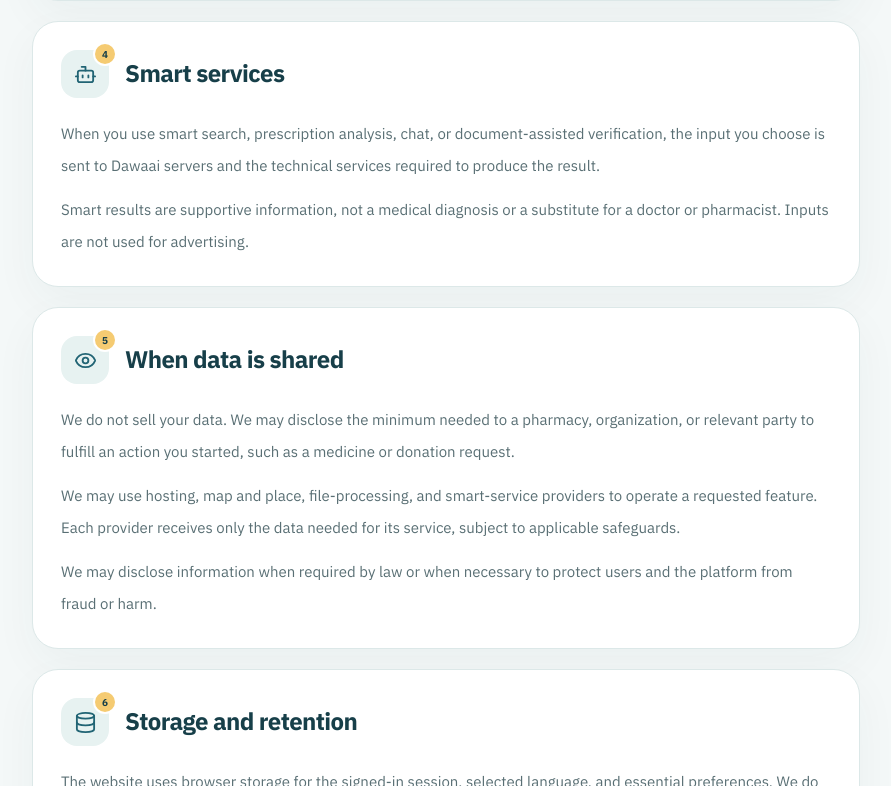
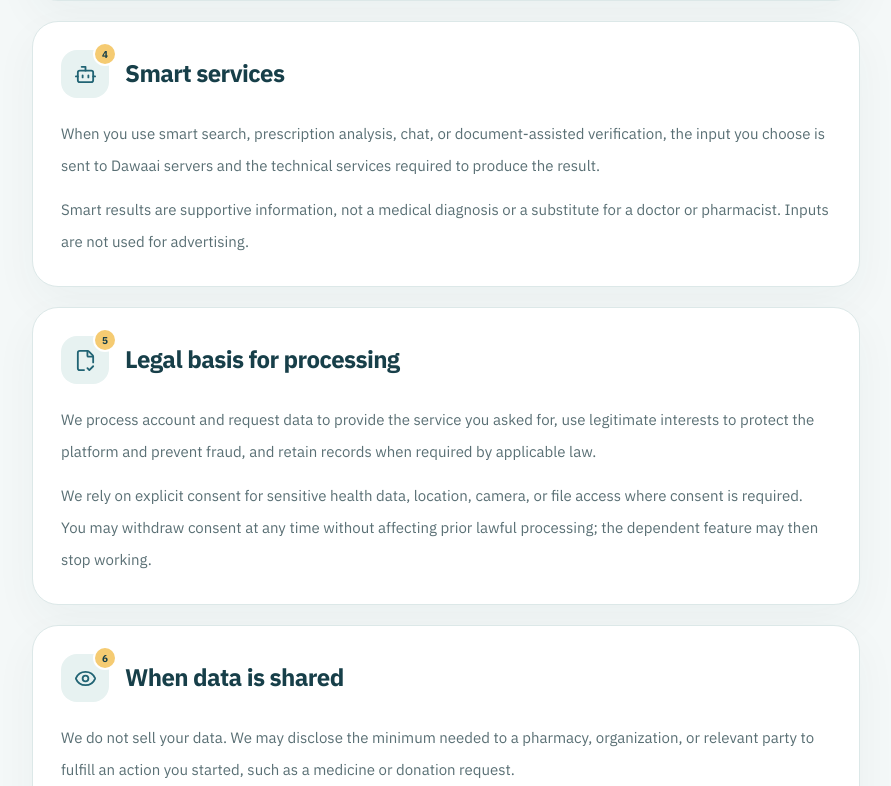
Before and after one commit to ahmadjeaan3/Pharmacy-Graduation-Front-End, a React (Vite) app: page /privacy in a window 1280 px wide. Shown: the part 2014-2800 px from the top of the page, without its empty margins (338-1229 px from the left). Built offline with nearby package versions, Linux system fonts and the light colour scheme.

Commit message:
Improve privacy policy compliance content

```diff
--- a/src/features/legal/pages/PrivacyPolicyPage.jsx
+++ b/src/features/legal/pages/PrivacyPolicyPage.jsx
@@ -32,7 +32,7 @@ const policyContent = {
     intro:
       "توضح هذه السياسة كيف تجمع منصة دوائي بياناتك وتستخدمها وتحميها عند استعمال الموقع وخدماته. صيغت بلغة واضحة لتعرف دائمًا ما الذي يحدث لمعلوماتك.",
     effectiveLabel: "آخر تحديث",
-    effectiveDate: "14 أغسطس 2026",
+    effectiveDate: "18 أغسطس 2026",
     summaryTitle: "الخلاصة",
     summary:
       "نستخدم أقل قدر لازم من البيانات لتقديم الخدمة، ولا نبيع معلوماتك الشخصية أو الصحية، ولا نستخدمها للإعلانات الموجّهة.",
@@ -106,6 +106,15 @@ const policyContent = {
         ],
       },
       {
+        id: "legal-basis",
+        title: "المسوغ النظامي للمعالجة",
+        icon: FileCheck2,
+        paragraphs: [
+          "نعالج بيانات الحساب والطلبات لتنفيذ الخدمة التي طلبتها، ونستخدم المصلحة المشروعة لحماية المنصة والحد من الاحتيال، ونحتفظ بالسجلات التي تفرضها الالتزامات النظامية عند انطباقها.",
+          "نعتمد على موافقتك الصريحة عند معالجة البيانات الصحية الحساسة أو الموقع أو الكاميرا أو الملفات عندما تكون الموافقة مطلوبة. يمكنك سحب الموافقة في أي وقت دون أن يؤثر ذلك في مشروعية المعالجة السابقة، وقد تتوقف الميزة التي تعتمد على تلك البيانات.",
+        ],
+      },
+      {
         id: "sharing",
         title: "متى تُشارك البيانات؟",
         icon: Eye,
@@ -113,6 +122,7 @@ const policyContent = {
           "لا نبيع بياناتك. قد نعرض أو نرسل القدر اللازم منها إلى الصيدلية أو المنظمة أو الجهة المعنية لتنفيذ طلب بدأته أنت، مثل بيانات طلب دواء أو تبرع.",
           "قد نستعين بمزودي الاستضافة والخرائط والأماكن ومعالجة الملفات والخدمات الذكية لتشغيل الميزة المطلوبة. يحصل كل مزود على البيانات اللازمة لخدمته فقط ووفق ضوابطه والتزامات الحماية المعمول بها.",
           "قد نكشف عن بيانات عندما يفرض القانون ذلك، أو لحماية المستخدمين والمنصة من الاحتيال أو الخطر، وبالقدر اللازم فقط.",
+          "إذا تطلب تشغيل خدمة معالجة البيانات خارج بلدك، نقيّم مقدم الخدمة ونستخدم ضمانات تعاقدية وتقنية مناسبة، ونلتزم بمتطلبات نقل البيانات عبر الحدود التي تنطبق على الخدمة.",
         ],
       },
       {
@@ -122,6 +132,7 @@ const policyContent = {
         paragraphs: [
           "يستخدم الموقع تخزين المتصفح لحفظ جلسة الدخول، واللغة المختارة، وبعض التفضيلات الضرورية. لا نستخدم هذه البيانات لبناء ملف إعلاني عنك.",
           "نحتفظ بالبيانات ما دام الحساب فعالًا أو ما دامت مطلوبة لتقديم الخدمة. قد تبقى بعض السجلات لفترة إضافية عند وجود التزام قانوني أو مالي أو أمني، ثم تُحذف أو تُفصل عن هوية صاحبها متى انتفت الحاجة إليها.",
+          "تُراجع فترات الاحتفاظ بحسب نوع السجل والغرض منه وحساسيته. عند انتهاء الغرض، نحذف البيانات حذفًا آمنًا أو نخفي هويتها، ما لم يلزم الاحتفاظ بها لإثبات معاملة أو امتثالًا لالتزام نظامي.",
         ],
       },
       {
@@ -138,13 +149,16 @@ const policyContent = {
         title: "خياراتك وحقوقك",
         icon: SlidersHorizontal,
         bullets: [
+          "معرفة البيانات التي نعالجها والمسوغ والغرض من معالجتها والجهات التي قد نشاركها معها.",
+          "طلب الوصول إلى بياناتك والحصول على نسخة منها بصيغة مقروءة وواضحة حيث ينطبق ذلك.",
           "مراجعة بيانات حسابك وتحديث البيانات القابلة للتعديل.",
           "رفض إذن الموقع أو الكاميرا أو الملفات؛ وقد تتوقف الميزة التي تعتمد على الإذن فقط.",
           "طلب تصحيح بيانات غير دقيقة أو طلب حذف الحساب والبيانات المرتبطة به.",
           "إلغاء الطلبات أو حذف سجل البحث حيث تتيح المنصة ذلك.",
           "الاعتراض أو الاستفسار عن معالجة محددة عبر قناة التواصل الرسمية.",
+          "سحب الموافقة على المعالجة المبنية عليها، وتقديم شكوى إلى الجهة الرقابية المختصة في بلدك.",
         ],
-        note: "قد نطلب التحقق من الهوية قبل تنفيذ طلب يتعلق بالبيانات، وقد نستثني ما يجب الاحتفاظ به نظاميًا أو لحماية الحقوق ومنع الاحتيال.",
+        note: "قد نطلب التحقق من الهوية قبل تنفيذ طلب يتعلق بالبيانات. نرد خلال 30 يومًا من اكتمال الطلب ما لم تتطلب طبيعته أو الأنظمة مدة مختلفة، وقد نستثني ما يجب الاحتفاظ به نظاميًا أو لحماية الحقوق ومنع الاحتيال.",
       },
       {
         id: "children",
@@ -167,7 +181,7 @@ const policyContent = {
         title: "التواصل بشأن الخصوصية",
         icon: Mail,
         paragraphs: [
-          "للاستفسار عن الخصوصية أو تقديم طلب متعلق ببياناتك، استخدم بريد الخصوصية الظاهر أدناه إن كان متاحًا، أو قناة التواصل الرسمية المدرجة ضمن بيانات دوائي عند نشر الخدمة.",
+          "للاستفسار عن الخصوصية أو ممارسة حقوقك أو تقديم شكوى، راسل مسؤول الخصوصية عبر البريد الظاهر أدناه. اذكر نوع الطلب وبيانات التواصل اللازمة للتحقق، ولا ترسل وصفات أو معلومات صحية حساسة بالبريد إلا إذا طُلبت منك عبر قناة آمنة.",
         ],
       },
     ],
@@ -182,7 +196,7 @@ const policyContent = {
     intro:
       "This policy explains how Dawaai collects, uses, and protects your information when you use the website and its services. It is written clearly so you can understand what happens to your data.",
     effectiveLabel: "Last updated",
-    effectiveDate: "August 14, 2026",
+    effectiveDate: "August 18, 2026",
     summaryTitle: "In brief",
     summary:
       "We use only the data needed to provide the service. We do not sell personal or health information, and we do not use it for targeted advertising.",
@@ -256,6 +270,15 @@ const policyContent = {
         ],
       },
       {
+        id: "legal-basis",
+        title: "Legal basis for processing",
+        icon: FileCheck2,
+        paragraphs: [
+          "We process account and request data to provide the service you asked for, use legitimate interests to protect the platform and prevent fraud, and retain records when required by applicable law.",
+          "We rely on explicit consent for sensitive health data, location, camera, or file access where consent is required. You may withdraw consent at any time without affecting prior lawful processing; the dependent feature may then stop working.",
+        ],
+      },
+      {
         id: "sharing",
         title: "When data is shared",
         icon: Eye,
@@ -263,6 +286,7 @@ const policyContent = {
           "We do not sell your data. We may disclose the minimum needed to a pharmacy, organization, or relevant party to fulfill an action you started, such as a medicine or donation request.",
           "We may use hosting, map and place, file-processing, and smart-service providers to operate a requested feature. Each provider receives only the data needed for its service, subject to applicable safeguards.",
           "We may disclose information when required by law or when necessary to protect users and the platform from fraud or harm.",
+          "If a service requires processing outside your country, we assess the provider, apply appropriate contractual and technical safeguards, and follow applicable cross-border transfer requirements.",
         ],
       },
       {
@@ -272,6 +296,7 @@ const policyContent = {
         paragraphs: [
           "The website uses browser storage for the signed-in session, selected language, and essential preferences. We do not use this information to build an advertising profile.",
           "We retain data while the account is active or as needed to provide the service. Some records may be retained longer for legal, financial, or security requirements, then deleted or de-identified when no longer needed.",
+          "Retention is reviewed according to the record type, purpose, and sensitivity. When the purpose ends, data is securely deleted or de-identified unless it must be retained to evidence a transaction or meet a legal obligation.",
         ],
       },
       {
@@ -288,13 +313,16 @@ const policyContent = {
         title: "Your choices and rights",
         icon: SlidersHorizontal,
         bullets: [
+          "Know what data we process, the legal basis and purpose, and the categories of recipients.",
+          "Request access to your data and obtain a readable copy where applicable.",
           "Review your account information and update editable details.",
           "Decline location, camera, or file access; only the dependent feature may stop working.",
           "Request correction of inaccurate data or deletion of your account and associated data.",
           "Cancel requests or clear search history where the platform provides that option.",
           "Ask about or object to specific processing through the official contact channel.",
+          "Withdraw consent for consent-based processing and complain to the competent data-protection authority in your country.",
         ],
-        note: "We may verify identity before completing a data request. Records required by law or needed to protect rights and prevent fraud may be exempt.",
+        note: "We may verify identity before completing a request. We respond within 30 days after a complete request unless its nature or applicable law requires another period. Records required by law or needed to protect rights and prevent fraud may be exempt.",
       },
       {
         id: "children",
@@ -317,7 +345,7 @@ const policyContent = {
         title: "Privacy contact",
         icon: Mail,
         paragraphs: [
-          "For privacy questions or data requests, use the privacy email below when available, or the official contact channel listed in Dawaai's published service information.",
+          "For privacy questions, rights requests, or complaints, contact the privacy lead using the email below. State the request type and the contact details needed for verification; do not email prescriptions or sensitive health details unless requested through a secure channel.",
         ],
       },
     ],
@@ -332,7 +360,7 @@ const policyContent = {
     intro:
       "Bu politika, Dawaai web sitesini ve hizmetlerini kullanırken bilgilerinizin nasıl toplandığını, kullanıldığını ve korunduğunu açıklar.",
     effectiveLabel: "Son güncelleme",
-    effectiveDate: "14 Ağustos 2026",
+    effectiveDate: "18 Ağustos 2026",
     summaryTitle: "Kısaca",
     summary:
       "Yalnızca hizmeti sunmak için gereken verileri kullanırız. Kişisel veya sağlık bilgilerinizi satmayız ve hedefli reklam için kullanmayız.",
@@ -406,6 +434,15 @@ const policyContent = {
         ],
       },
       {
+        id: "legal-basis",
+        title: "İşlemenin hukuki dayanağı",
+        icon: FileCheck2,
+        paragraphs: [
+          "Hesap ve talep verilerini istediğiniz hizmeti sunmak için, platformu koruma ve dolandırıcılığı önleme verilerini meşru menfaat kapsamında, gerekli kayıtları ise uygulanabilir yasal yükümlülükler uyarınca işleriz.",
+          "Gerektiğinde hassas sağlık verileri, konum, kamera ve dosya erişimi için açık rızanıza dayanırız. Önceki hukuka uygun işlemeyi etkilemeden rızanızı her zaman geri çekebilirsiniz; ilgili özellik çalışmayı durdurabilir.",
+        ],
+      },
+      {
         id: "sharing",
         title: "Veriler ne zaman paylaşılır?",
         icon: Eye,
@@ -413,6 +450,7 @@ const policyContent = {
           "Verilerinizi satmayız. Başlattığınız bir ilaç veya bağış talebini tamamlamak için gereken en az bilgi ilgili eczane, kuruluş veya tarafla paylaşılabilir.",
           "İstenen özelliği çalıştırmak için barındırma, harita ve yer, dosya işleme ve akıllı hizmet sağlayıcılarından yararlanabiliriz. Her sağlayıcı yalnızca hizmeti için gerekli veriyi alır.",
           "Yasaların gerektirdiği veya kullanıcıları ve platformu dolandırıcılık ya da zarardan korumak için gerekli durumlarda bilgi açıklayabiliriz.",
+          "Bir hizmet verilerin ülkeniz dışında işlenmesini gerektirirse sağlayıcıyı değerlendirir, uygun sözleşmesel ve teknik güvenceleri uygular ve sınır ötesi aktarım kurallarına uyarız.",
         ],
       },
       {
@@ -422,6 +460,7 @@ const policyContent = {
         paragraphs: [
           "Web sitesi; giriş oturumu, seçilen dil ve temel tercihleri saklamak için tarayıcı depolamasını kullanır. Bu bilgiler reklam profili oluşturmak için kullanılmaz.",
           "Verileri hesap aktif olduğu veya hizmet için gerektiği sürece saklarız. Bazı kayıtlar yasal, mali veya güvenlik nedenleriyle daha uzun tutulabilir; ihtiyaç kalmadığında silinir veya kimlikten ayrılır.",
+          "Saklama süreleri kayıt türü, amaç ve hassasiyete göre gözden geçirilir. Amaç sona erdiğinde, işlem kanıtı veya yasal yükümlülük gerektirmedikçe veriler güvenli biçimde silinir ya da kimlikten arındırılır.",
         ],
       },
       {
@@ -438,13 +477,16 @@ const policyContent = {
         title: "Seçimleriniz ve haklarınız",
         icon: SlidersHorizontal,
         bullets: [
+          "İşlediğimiz verileri, hukuki dayanağı, amacı ve alıcı kategorilerini öğrenmek.",
+          "Verilerinize erişmek ve uygulanabildiği yerde okunabilir bir kopyasını istemek.",
           "Hesap bilgilerinizi incelemek ve düzenlenebilir alanları güncellemek.",
           "Konum, kamera veya dosya iznini reddetmek; yalnızca ilgili özellik çalışmayabilir.",
           "Hatalı verilerin düzeltilmesini veya hesabınızın ve ilişkili verilerin silinmesini istemek.",
           "Platformun izin verdiği yerde talepleri iptal etmek veya arama geçmişini temizlemek.",
           "Resmî iletişim kanalı üzerinden belirli bir işleme itiraz etmek veya bilgi istemek.",
+          "Rızaya dayalı işlemlerde rızayı geri çekmek ve ülkenizdeki yetkili veri koruma makamına şikâyette bulunmak.",
         ],
-        note: "Veri talebini yerine getirmeden önce kimliğinizi doğrulayabiliriz. Yasaların saklanmasını zorunlu kıldığı veya hakları korumak ve dolandırıcılığı önlemek için gereken kayıtlar istisna olabilir.",
+        note: "Talebi yerine getirmeden önce kimliğinizi doğrulayabiliriz. Talep tamamlandıktan sonra, niteliği veya uygulanabilir hukuk farklı bir süre gerektirmedikçe 30 gün içinde yanıt veririz. Yasal olarak saklanması gereken kayıtlar istisna olabilir.",
       },
       {
         id: "children",
@@ -467,7 +509,7 @@ const policyContent = {
         title: "Gizlilik iletişimi",
         icon: Mail,
         paragraphs: [
-          "Gizlilik soruları veya veri talepleri için, mevcutsa aşağıdaki gizlilik e-postasını ya da Dawaai'nin yayımlanmış hizmet bilgilerindeki resmî iletişim kanalını kullanın.",
+          "Gizlilik soruları, hak talepleri veya şikâyetler için aşağıdaki e-posta üzerinden gizlilik sorumlusuna ulaşın. Talep türünü ve doğrulama için gerekli iletişim bilgilerini belirtin; güvenli kanal üzerinden istenmedikçe reçete veya hassas sağlık bilgisi göndermeyin.",
         ],
       },
     ],
@@ -484,7 +526,7 @@ export function PrivacyPolicyPage() {
   const isRtl = content.dir === "rtl";
   const BackIcon = isRtl ? ArrowRight : ArrowLeft;
   const privacyEmail = String(
-    import.meta.env.VITE_PRIVACY_CONTACT_EMAIL || "",
+    import.meta.env.VITE_PRIVACY_CONTACT_EMAIL || "privacy@dvdbe.com",
   ).trim();
 
   useEffect(() => {
```
Also changed, not shown: 1 other file (tests, documents, lock files or other folders).
